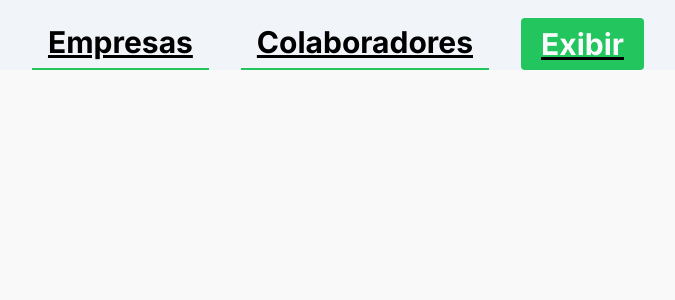
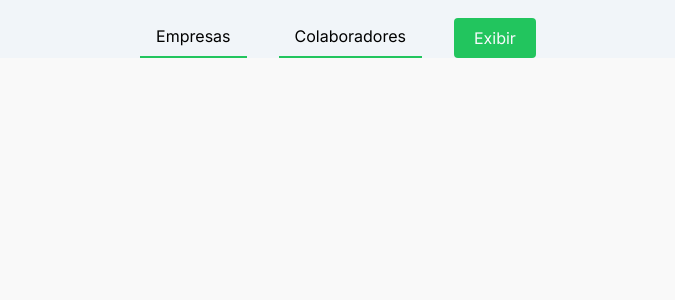
Before and after one commit to euperinotti/folha-pagamento, a Next.js app: page / in a window 1280 px wide. Shown: the top 300 px of the page, without its empty margins (302-977 px from the left). Built offline with nearby package versions, Linux system fonts and the light colour scheme.

Commit message:
refactor: code refactor

```diff
--- a/src/styles/globals.css
+++ b/src/styles/globals.css
@@ -39,6 +39,31 @@ body {
   overflow-x: hidden;
 }
 
-p {
-  line-height: 25px;
+.h0 {
+  @apply font-primary text-3xl font-bold md:text-5xl;
 }
+
+h1,
+.h1 {
+  @apply font-primary text-2xl font-bold md:text-4xl;
+}
+
+h2,
+.h2 {
+  @apply font-primary text-xl font-bold md:text-3xl;
+}
+
+h3,
+.h3 {
+  @apply font-primary text-lg font-bold md:text-2xl;
+}
+
+h4,
+.h4 {
+  @apply font-primary text-base font-bold md:text-lg;
+}
+
+body,
+.p {
+  @apply font-primary text-sm md:text-base;
+}
--- a/src/templates/Base/index.tsx
+++ b/src/templates/Base/index.tsx
@@ -5,5 +5,9 @@ type BaseProps = {
 }
 
 export const Base = ({ children }: BaseProps) => {
-  return <div className="text-3xl font-bold underline">{children}</div>
+  return (
+    <div className="w-full flex flex-col items-center content-center">
+      {children}
+    </div>
+  )
 }
```
